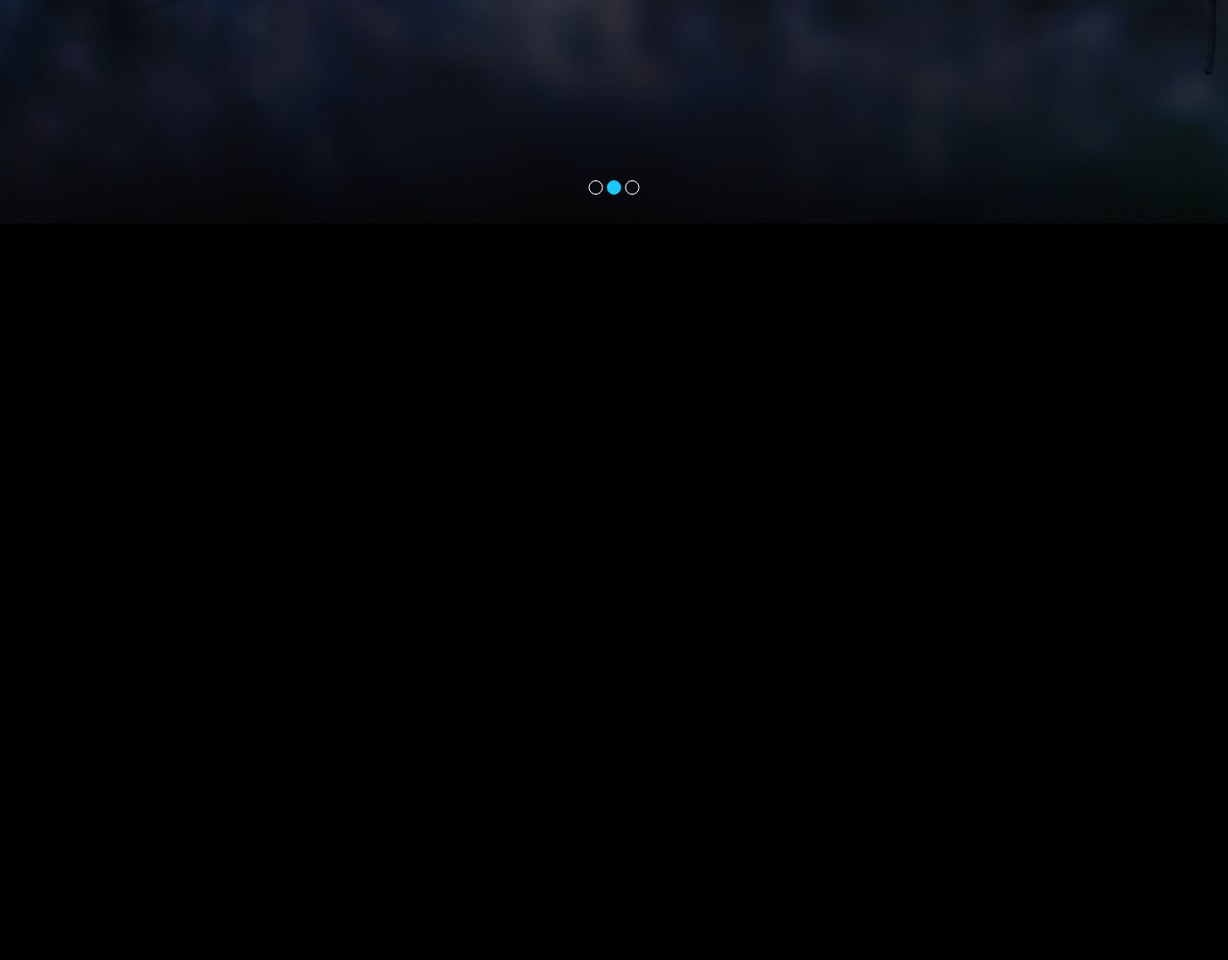
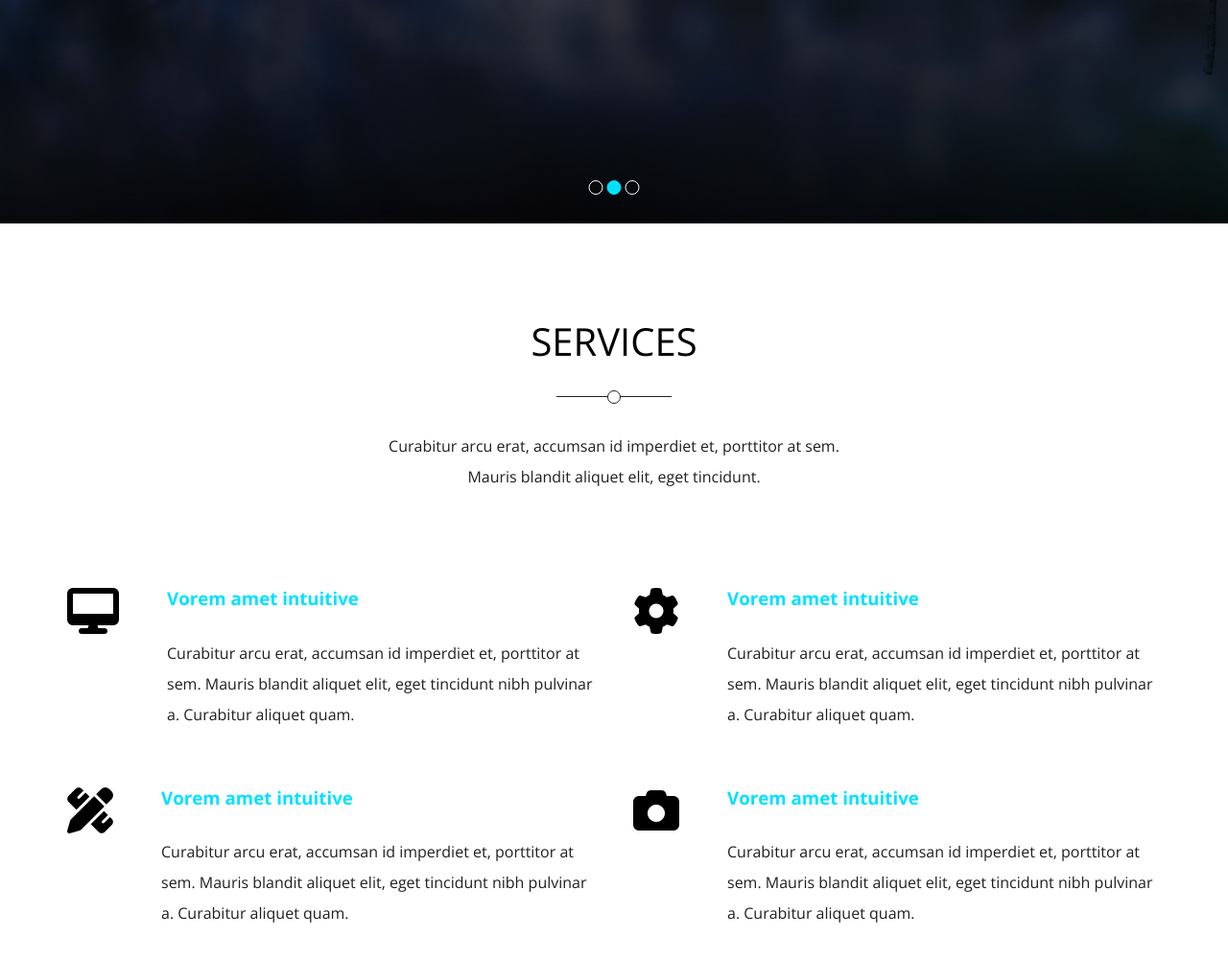
Before and after one commit to AhmedSayedx/Template_2-HTML-CSS-, a plain HTML site: page index.html in a window 1280 px wide. Shown: the part 567-1568 px from the top of the page at 96% size. Before the commit the page ends 800 px from the top, so only its background shows below. Drawn offline with nearby package versions, Linux system fonts and the light colour scheme.

Commit message:
services

```diff
--- a/css/kasper.css
+++ b/css/kasper.css
@@ -1,7 +1,8 @@
 /* start variables */
 :root {
-  --main-color: #19c8fa;
+  --main-color: #00e1ff;
   --trans-color: rgb(15 116 143 / 70%);
+  --section-padding: 100px;
 }
 /* start variables */
 /* start global rules */
@@ -44,10 +45,59 @@ ul {
   }
 }
 /* end global rules */
-body {
-  background-color: black;
+/* start componanet */
+.main-heading {
+  text-align: center;
 }
-
+.main-heading h2 {
+  font-weight: normal;
+  font-size: 40px;
+  margin-bottom: 70px;
+  position: relative;
+  text-transform: uppercase;
+}
+.main-heading h2::before {
+  content: "";
+  position: absolute;
+  bottom: -35px;
+  right: 50%;
+  transform: translatex(50%);
+  -webkit-transform: translatex(50%);
+  -moz-transform: translatex(50%);
+  -ms-transform: translatex(50%);
+  -o-transform: translatex(50%);
+  width: 120px;
+  height: 1px;
+  background-color: #1f2021;
+}
+.main-heading h2::after {
+  content: "";
+  position: absolute;
+  bottom: -42px;
+  right: 50%;
+  transform: translatex(50%);
+  -webkit-transform: translatex(50%);
+  -moz-transform: translatex(50%);
+  -ms-transform: translatex(50%);
+  -o-transform: translatex(50%);
+  width: 12px;
+  height: 12px;
+  border-radius: 50%;
+  -webkit-border-radius: 50%;
+  -moz-border-radius: 50%;
+  -ms-border-radius: 50%;
+  -o-border-radius: 50%;
+  border: 1px solid #1f2021;
+  background-color: white;
+}
+.main-heading p {
+  line-height: 2;
+  width: 500px;
+  max-width: 100%;
+  margin: 0 auto 100px;
+  color: #1f2021;
+}
+/* end componanet */
 /* start header */
 
 header {
@@ -119,7 +169,7 @@ header nav ul {
 header nav ul li a {
   display: block;
   text-decoration: none;
-  color: #a2a2a2;
+  color: #545b6b;
   font-size: 14px;
   transition: 0.3s;
   -webkit-transition: 0.3s;
@@ -133,8 +183,8 @@ header nav ul li a {
 
 header nav ul li a.active,
 header nav ul li a:hover {
-  color: var(--main-color);
-  border-bottom: 1px solid var(--main-color);
+  color: #00e1ff;
+  border-bottom: 1px solid #00e1ff;
 }
 
 header nav .form {
@@ -265,3 +315,42 @@ header nav .form i {
   border-color: var(--main-color);
 }
 /* end landing */
+/* start services */
+.services {
+  padding-top: var(--section-padding);
+  padding-bottom: var(--section-padding);
+}
+.services .container .services-container .serv-box {
+  display: flex;
+}
+@media (min-width: 768px) {
+  .services .container .services-container {
+    display: grid;
+    grid-template-columns: repeat(auto-fill, minmax(450px, 1fr));
+    grid-column-gap: 40px;
+    grid-row-gap: 60px;
+  }
+}
+.services .container .serv-box i {
+  margin-right: 50px;
+}
+@media (max-width: 767px) {
+  .services .container .serv-box {
+    display: grid;
+    flex-direction: column;
+    text-align: center;
+    margin-bottom: 40px;
+  }
+  .services .container .serv-box i {
+    margin: 0 0 30px 0;
+  }
+}
+.services .container .serv-box h3 {
+  margin-bottom: 30px;
+  color: var(--main-color);
+}
+.services .container .serv-box p {
+  line-height: 2;
+  color: #1f2021;
+}
+/* end services */
--- a/index.html
+++ b/index.html
@@ -67,5 +67,64 @@
       </ul>
     </div>
     <!-- end landing -->
+    <!-- start services -->
+    <div class="services">
+      <div class="container">
+        <div class="main-heading">
+          <h2>services</h2>
+          <p>
+            Curabitur arcu erat, accumsan id imperdiet et, porttitor at sem.
+            Mauris blandit aliquet elit, eget tincidunt.
+          </p>
+        </div>
+        <div class="services-container">
+          <div class="serv-box">
+            <i class="fas fa-desktop fa-3x"></i>
+            <div class="text">
+              <h3>Vorem amet intuitive</h3>
+              <p>
+                Curabitur arcu erat, accumsan id imperdiet et, porttitor at sem.
+                Mauris blandit aliquet elit, eget tincidunt nibh pulvinar a.
+                Curabitur aliquet quam.
+              </p>
+            </div>
+          </div>
+          <div class="serv-box">
+            <i class="fas fa-cog fa-3x"></i>
+            <div class="text">
+              <h3>Vorem amet intuitive</h3>
+              <p>
+                Curabitur arcu erat, accumsan id imperdiet et, porttitor at sem.
+                Mauris blandit aliquet elit, eget tincidunt nibh pulvinar a.
+                Curabitur aliquet quam.
+              </p>
+            </div>
+          </div>
+          <div class="serv-box">
+            <i class="fas fa-pencil-ruler fa-3x"></i>
+            <div class="text">
+              <h3>Vorem amet intuitive</h3>
+              <p>
+                Curabitur arcu erat, accumsan id imperdiet et, porttitor at sem.
+                Mauris blandit aliquet elit, eget tincidunt nibh pulvinar a.
+                Curabitur aliquet quam.
+              </p>
+            </div>
+          </div>
+          <div class="serv-box">
+            <i class="fas fa-camera fa-3x"></i>
+            <div class="text">
+              <h3>Vorem amet intuitive</h3>
+              <p>
+                Curabitur arcu erat, accumsan id imperdiet et, porttitor at sem.
+                Mauris blandit aliquet elit, eget tincidunt nibh pulvinar a.
+                Curabitur aliquet quam.
+              </p>
+            </div>
+          </div>
+        </div>
+      </div>
+    </div>
+    <!-- end services -->
   </body>
 </html>
```
